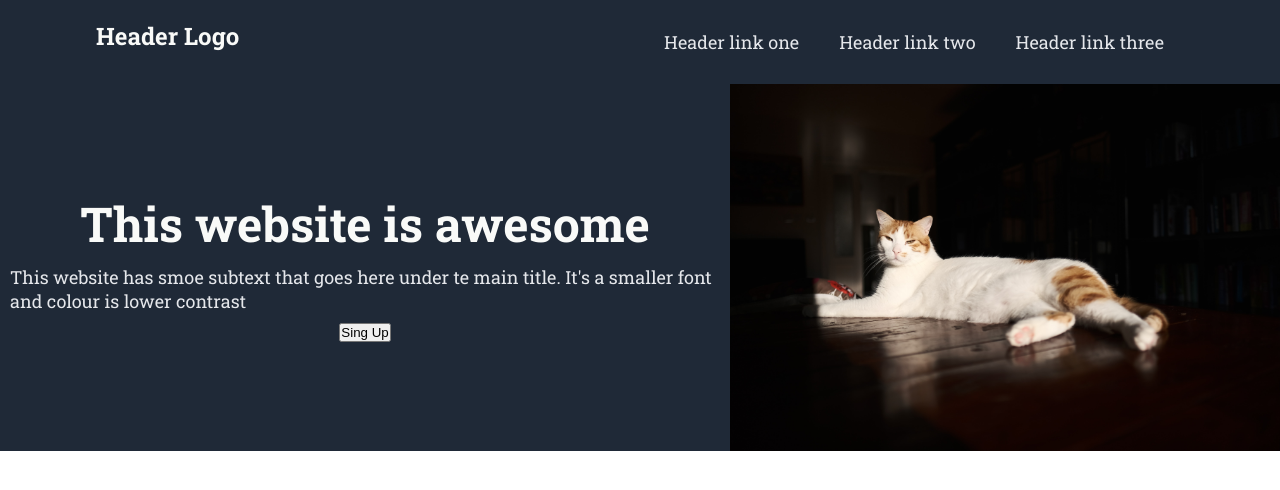
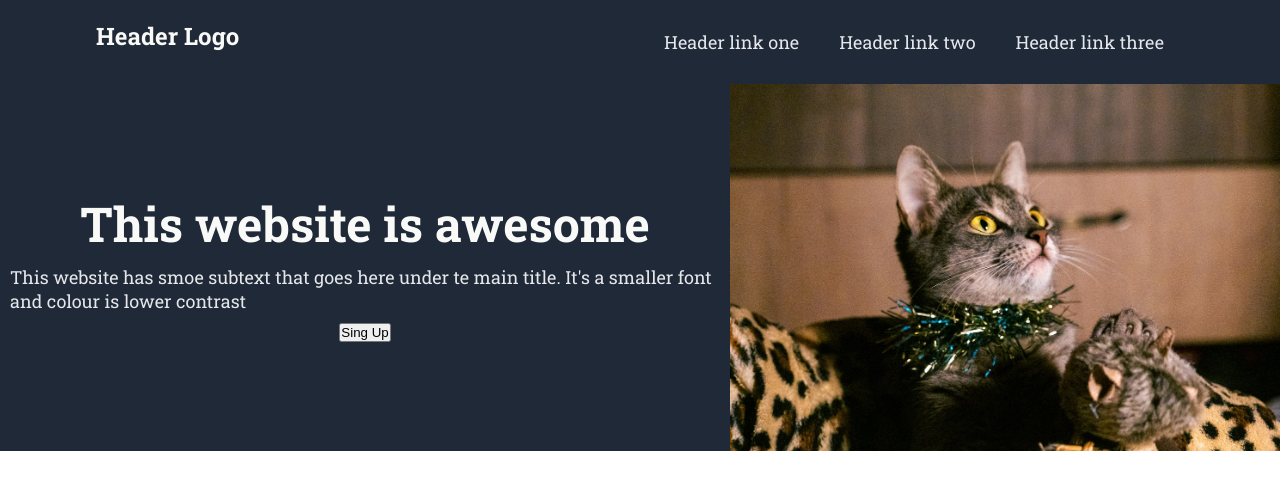
Before and after one commit to zlatan-cic/odin-landing-page, a plain HTML site: page index.html in a window 1280 px wide. Drawn offline with Linux system fonts and the light colour scheme.

Commit message:
Changing image of the cat.

```diff
--- a/index.html
+++ b/index.html
@@ -28,7 +28,7 @@
         <button class="btn-1" type="button">Sing Up</button>
       </div>
       <div class="content-right">
-        <img class="img-size" src="./img/efe-yagiz-soysal-4ncBerwN-kA-unsplash.jpg" alt="It's just a cat :)">
+        <img class="img-size" src="./img/pexels-monica-oprea-14263397.jpg" alt="It's just a cat :)">
       </div>
     </main>
   </header>
```
Also changed, not shown: img/efe-yagiz-soysal-4ncBerwN-kA-unsplash.jpg (deleted), img/pexels-monica-oprea-14263397.jpg (added).
